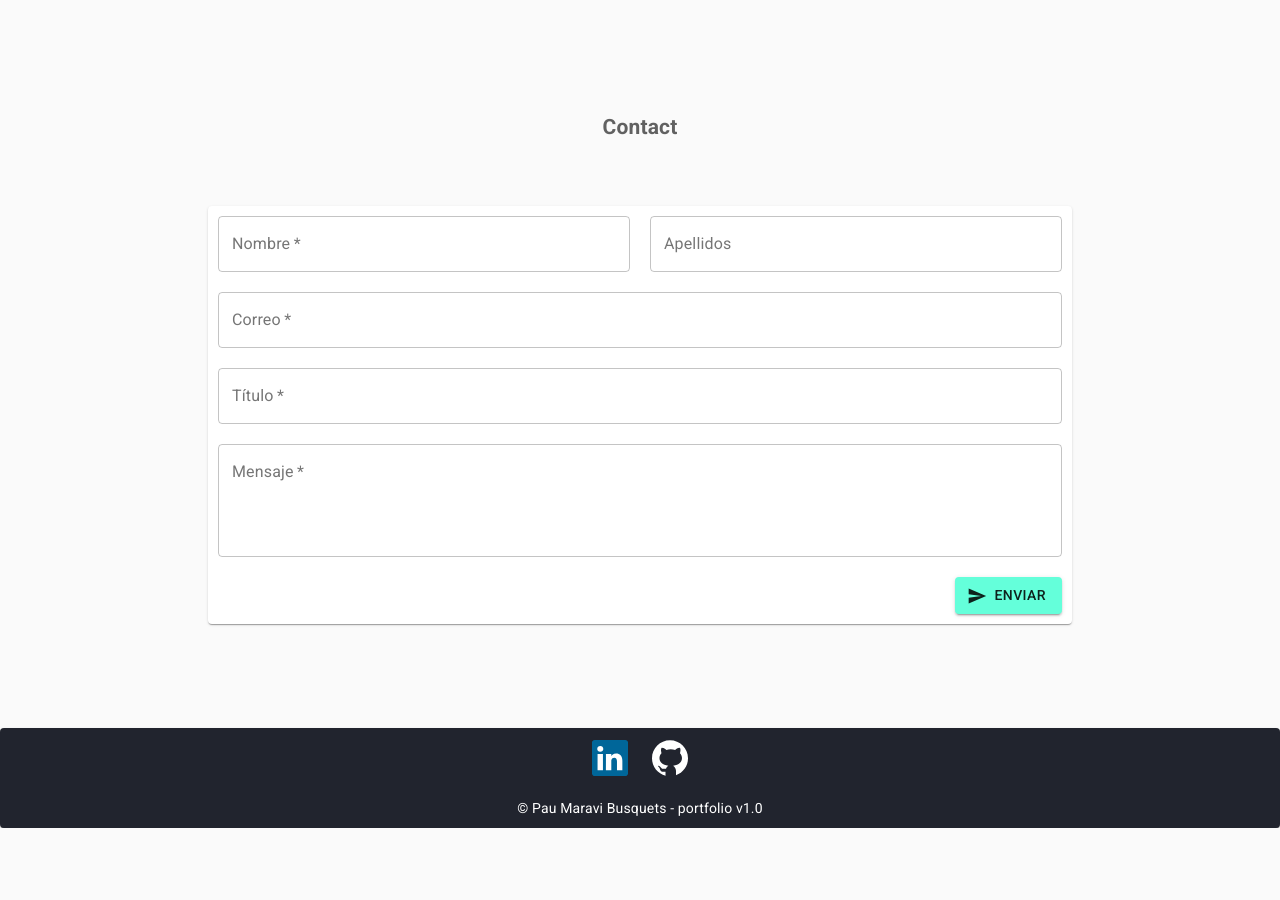
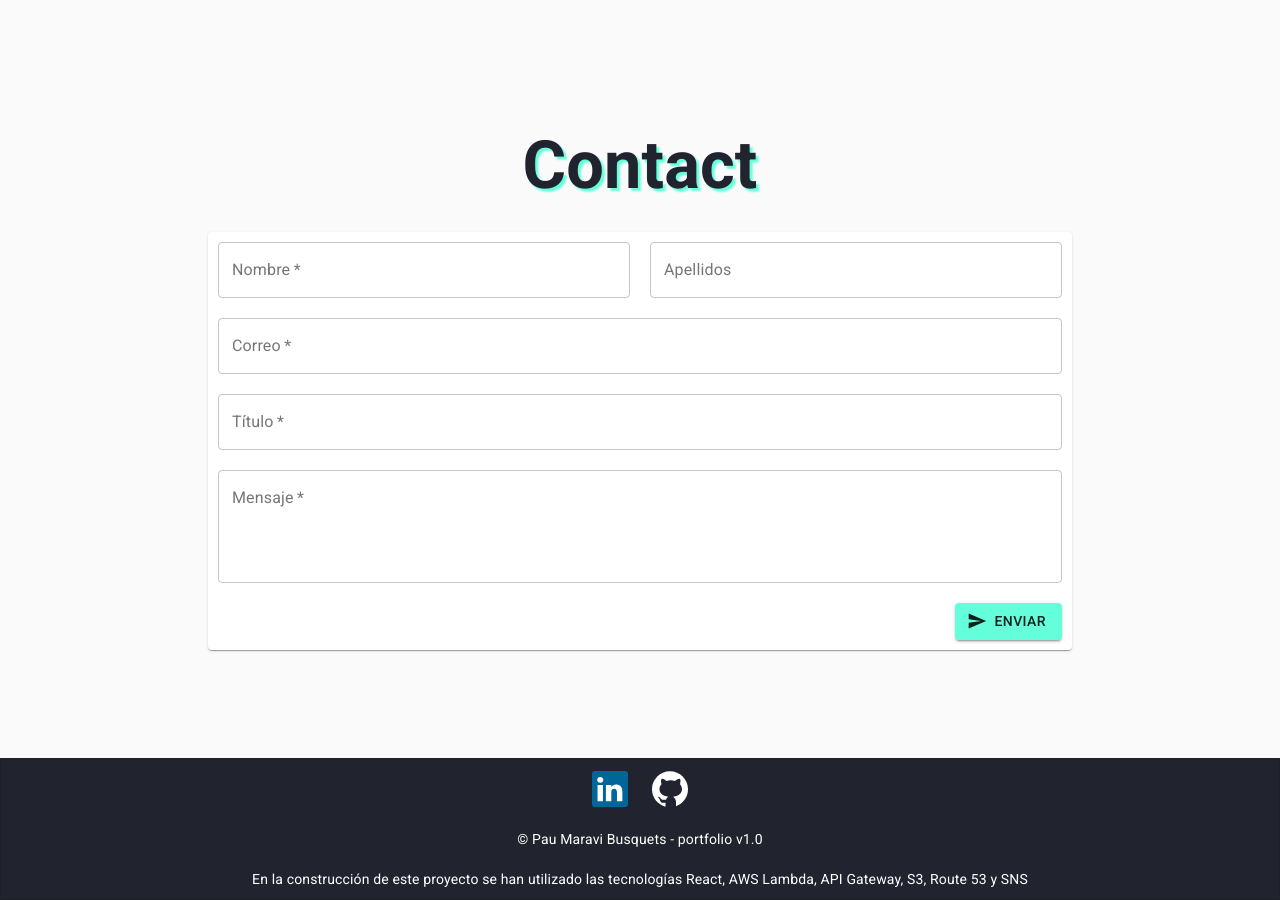
Before and after one commit to PauMB85/portfolio, a React (Create React App) app: page / in a window 1280 px wide. Shown: the part 2409-3309 px from the top of the page. Before the commit the page ends 3237 px from the top, so only its background shows below. Built offline with nearby package versions, Linux system fonts and the light colour scheme.

Commit message:
se da estilo a los  titulos, se añade tecnologias en el footer

```diff
--- a/src/App.scss
+++ b/src/App.scss
@@ -27,3 +27,9 @@ section:nth-of-type(n+1) {
 section:nth-of-type(4) {
     min-height: calc(100vh - 100px);
 }
+
+h1 {
+    color: $color-main;
+    font-size: 50pt;
+    text-shadow: 3px 3px 2px $color-secondary;
+}
--- a/src/components/contact/Contact.scss
+++ b/src/components/contact/Contact.scss
@@ -5,11 +5,11 @@ Contact, .Contact {
     display: flex;
     flex-direction: column;
     align-items: center;
-    margin-top:70px;
+    margin-top: 40px;
 
     .papper{
         width: 90%;
-        margin-top: 50px;
+        margin: 0 10px;
     }
 
     .flex-row {
--- a/src/components/footer/footer.js
+++ b/src/components/footer/footer.js
@@ -8,7 +8,7 @@ import './Footer.scss';
 function Footer(props) {
     return (
         <div className="Footer">
-            <Paper className="paper">
+            <Paper className="paper" variant="outlined" square>
                 <div className="flex-column">
                     <div className="social">
                         <IconButton aria-label="linkedin" href="https://www.linkedin.com/in/paumaravi/" target="_blank">
@@ -21,6 +21,10 @@ function Footer(props) {
                     <div className="rights">
                         &copy; Pau Maravi Busquets - portfolio v1.0
                     </div>
+                    <div className="rights">
+                        En la construcción de este proyecto se han utilizado las tecnologías React,
+                        AWS Lambda, API Gateway, S3, Route 53 y SNS
+                    </div>
                 </div>
             </Paper>
         </div>
```
